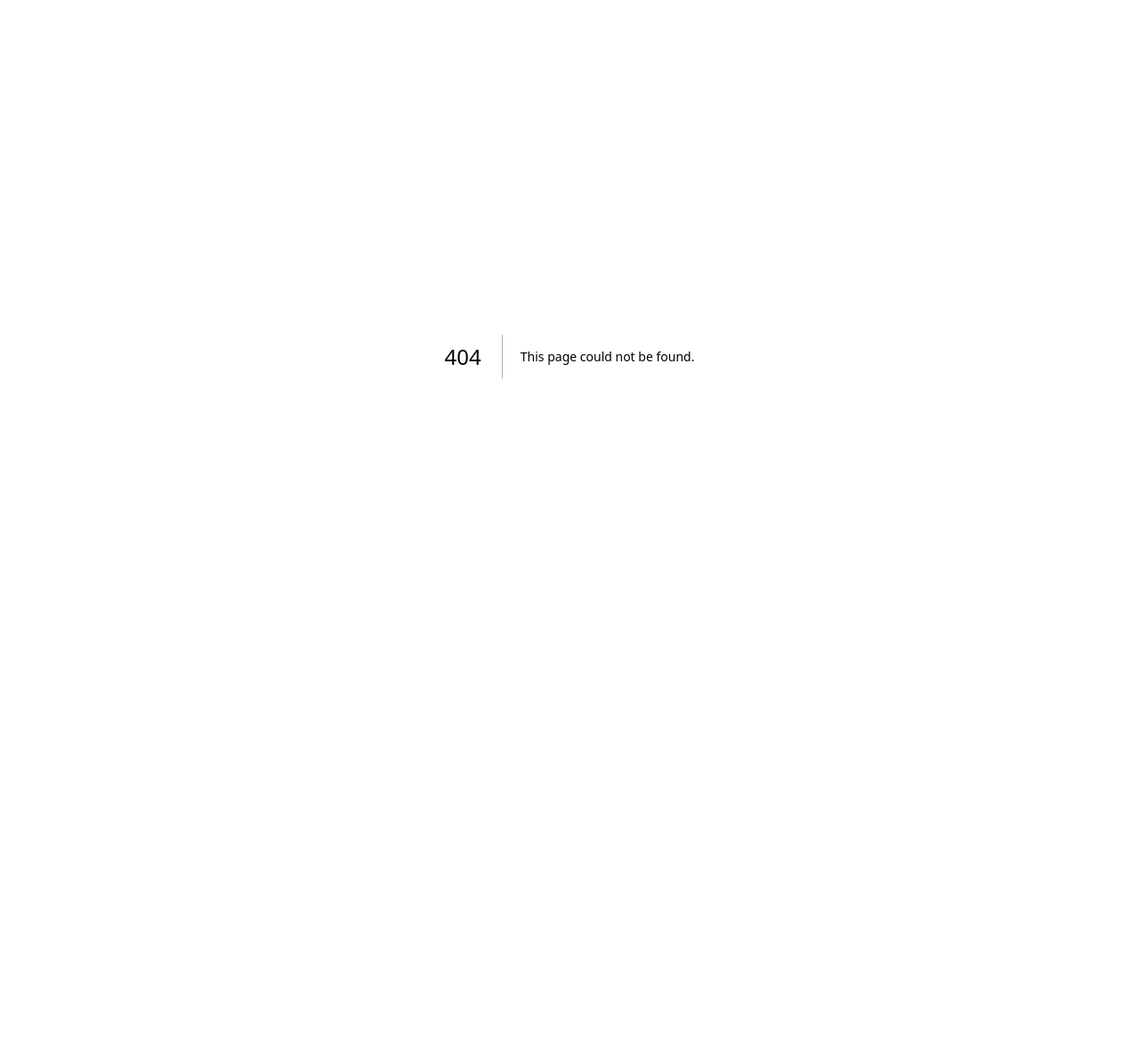
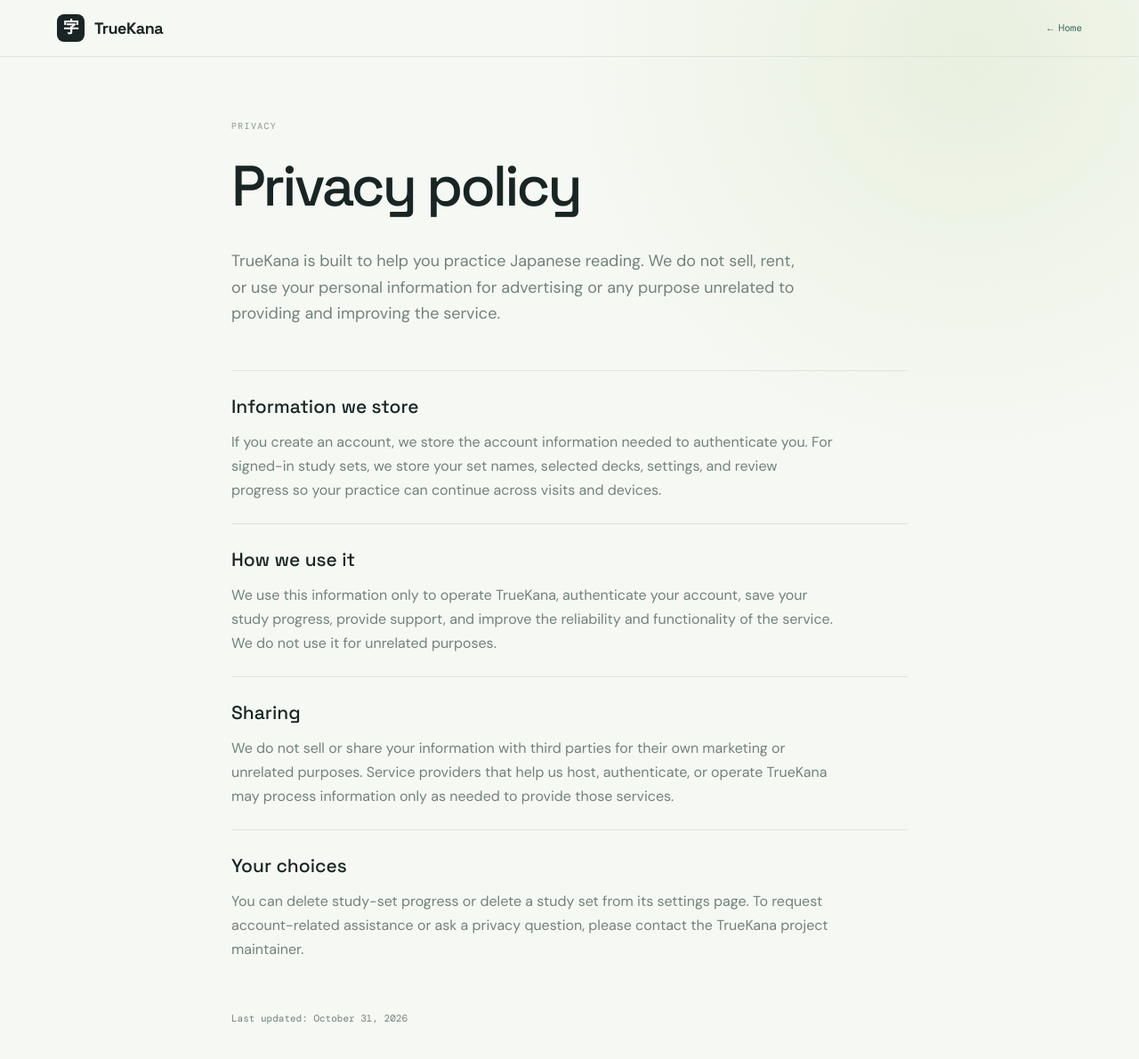
Before and after one commit to Mortis66666/truekana, a Next.js app: page /privacy in a window 1280 px wide. Before the commit this address had no page. Shown: the top 1190 px of the page at 89% size. Before the commit the page ends 800 px from the top, so only its background shows below. Built offline with nearby package versions, Linux system fonts and the light colour scheme.

Commit message:
privacy policy

```diff
--- a/app/globals.css
+++ b/app/globals.css
@@ -433,6 +433,52 @@ button {
   max-width: 900px;
 }
 
+.legal-content {
+  width: min(760px, 90vw);
+  margin: 0 auto;
+  padding: 70px 0 90px;
+}
+
+.legal-content h1 {
+  margin: 0;
+  font-family: 'Space Grotesk', sans-serif;
+  font-size: clamp(38px, 6vw, 64px);
+  letter-spacing: -3px;
+}
+
+.legal-lede {
+  max-width: 650px;
+  margin: 22px 0 48px;
+  color: var(--muted);
+  font-size: 18px;
+  line-height: 1.65;
+}
+
+.legal-content section {
+  padding: 24px 0;
+  border-top: 1px solid var(--line);
+}
+
+.legal-content h2 {
+  margin: 0 0 10px;
+  font-family: 'Space Grotesk', sans-serif;
+  font-size: 21px;
+}
+
+.legal-content section p {
+  max-width: 680px;
+  margin: 0;
+  color: var(--muted);
+  line-height: 1.7;
+}
+
+.legal-updated {
+  margin-top: 32px;
+  color: var(--muted);
+  font-family: 'DM Mono', monospace;
+  font-size: 11px;
+}
+
 .page-heading {
   display: flex;
   align-items: flex-start;
--- a/app/page.tsx
+++ b/app/page.tsx
@@ -52,6 +52,7 @@ export default function LandingPage() {
                 <span>TrueKana</span>
                 <Link href="/guest">Guest mode</Link>
                 <Link href="/login">Sign in</Link>
+                <Link href="/privacy">Privacy</Link>
             </footer>
         </main>
     );
--- /dev/null
+++ b/app/privacy/page.tsx
@@ -0,0 +1,67 @@
+import Link from "next/link";
+
+export const metadata = {
+  title: "Privacy Policy | TrueKana",
+  description: "How TrueKana handles your information.",
+};
+
+export default function PrivacyPage() {
+  return (
+    <main className="account-page legal-page">
+      <header className="topbar">
+        <Link className="brand" href="/">
+          <span className="brand-mark" aria-hidden="true">字</span>
+          <span>TrueKana</span>
+        </Link>
+        <Link className="text-button header-link back-link" href="/">
+          <span aria-hidden="true">←</span> Home
+        </Link>
+      </header>
+      <article className="legal-content">
+        <p className="eyebrow">Privacy</p>
+        <h1>Privacy policy</h1>
+        <p className="legal-lede">
+          TrueKana is built to help you practice Japanese reading. We do not
+          sell, rent, or use your personal information for advertising or any
+          purpose unrelated to providing and improving the service.
+        </p>
+        <section>
+          <h2>Information we store</h2>
+          <p>
+            If you create an account, we store the account information needed
+            to authenticate you. For signed-in study sets, we store your set
+            names, selected decks, settings, and review progress so your
+            practice can continue across visits and devices.
+          </p>
+        </section>
+        <section>
+          <h2>How we use it</h2>
+          <p>
+            We use this information only to operate TrueKana, authenticate
+            your account, save your study progress, provide support, and
+            improve the reliability and functionality of the service. We do
+            not use it for unrelated purposes.
+          </p>
+        </section>
+        <section>
+          <h2>Sharing</h2>
+          <p>
+            We do not sell or share your information with third parties for
+            their own marketing or unrelated purposes. Service providers that
+            help us host, authenticate, or operate TrueKana may process
+            information only as needed to provide those services.
+          </p>
+        </section>
+        <section>
+          <h2>Your choices</h2>
+          <p>
+            You can delete study-set progress or delete a study set from its
+            settings page. To request account-related assistance or ask a
+            privacy question, please contact the TrueKana project maintainer.
+          </p>
+        </section>
+        <p className="legal-updated">Last updated: October 31, 2026</p>
+      </article>
+    </main>
+  );
+}
```
